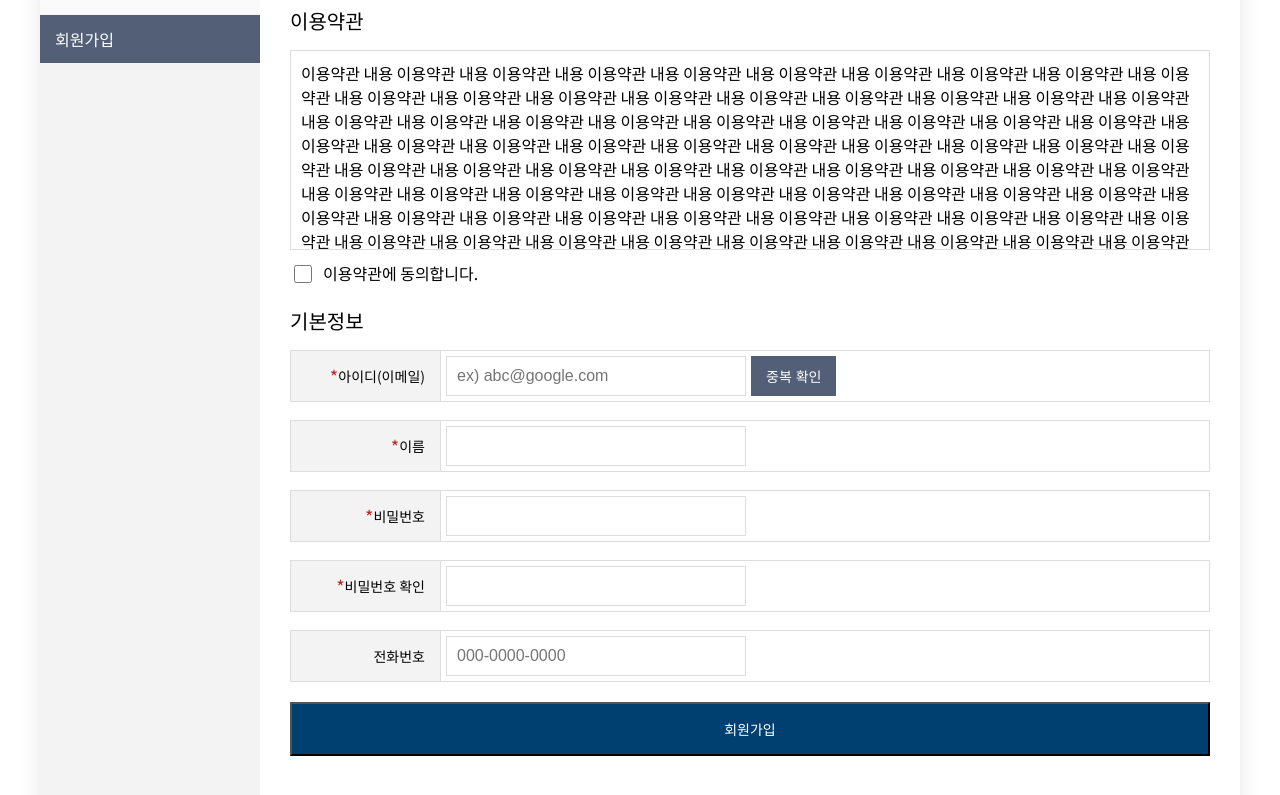
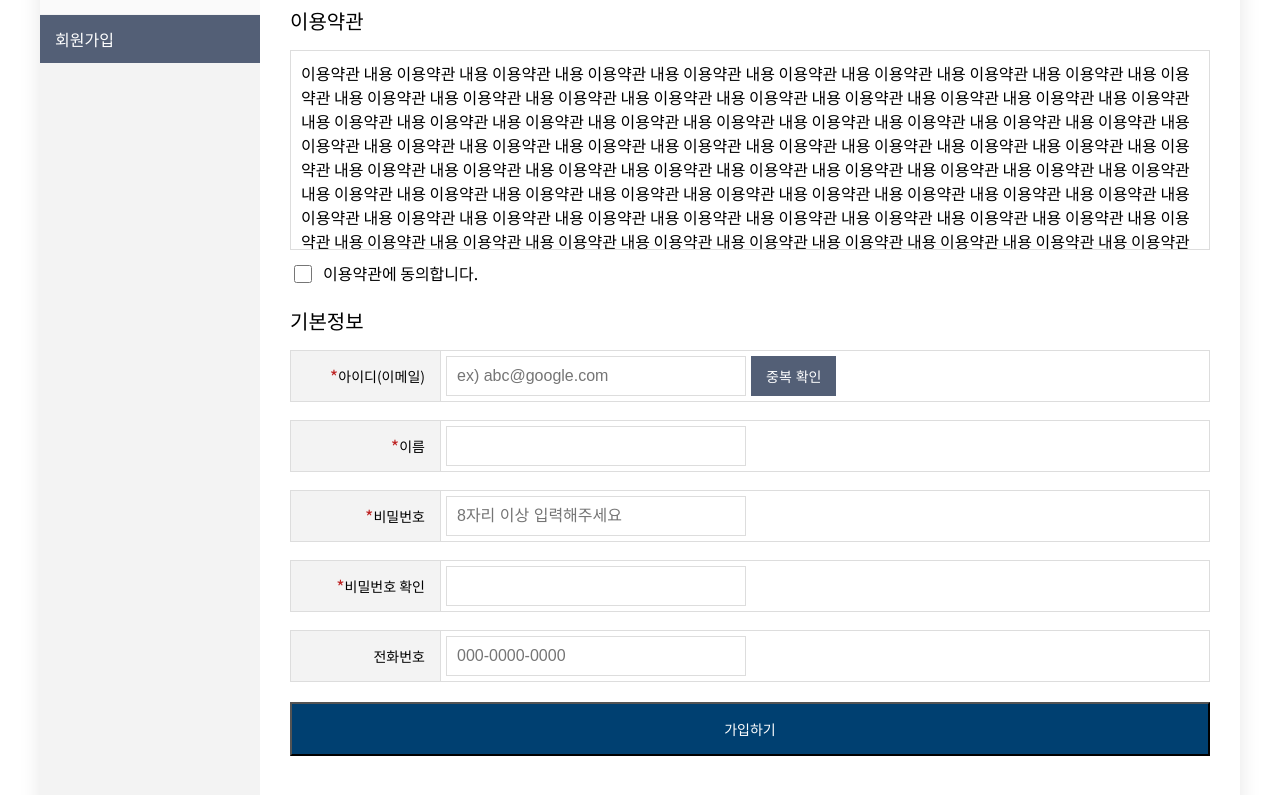
Before and after one commit to raquim47/Edu-Assoc, a React (Create React App) app: page /accounts/register in a window 1280 px wide. Shown: the part 451-1246 px from the top of the page. Built offline with nearby package versions, Linux system fonts and the light colour scheme; no server answers.

Commit message:
RegisterPage

```diff
--- a/src/components/accounts/RegisterPage.jsx
+++ b/src/components/accounts/RegisterPage.jsx
@@ -1,9 +1,11 @@
-import AgreementCheckBox from './ui/AgreementCheckBox';
-import RegisterInput from './ui/RegisterInput';
-import { checkEmailDuplicate } from 'components/accounts/utils';
-import React from 'react';
+import { useState } from 'react';
+import { useNavigate } from 'react-router';
 import { useForm } from 'react-hook-form';
 import styled from 'styled-components';
+import AgreementCheckBox from './ui/AgreementCheckBox';
+import InputFIeld from './ui/InputFIeld';
+import { checkEmailDuplicate } from 'components/accounts/utils';
+import { useRegisterUser } from './hooks/useRegisterUser';
 
 const Form = styled.form`
   display: flex;
@@ -16,11 +18,14 @@ const Form = styled.form`
     color: ${(props) => props.theme.color.white};
 
     &:disabled {
-      background-color: ${(props) => props.theme.color.gray[2]};
+      background-color: ${(props) => props.theme.color.gray[0]};
       cursor: default;
     }
     &:hover {
       background-color: ${(props) => props.theme.color.blue[2]};
+    }
+    &:disabled:hover {
+      background-color: ${(props) => props.theme.color.gray[0]};
     }
   }
 `;
@@ -45,78 +50,141 @@ const CheckBtn = styled.button`
 `;
 
 const RegisterPage = () => {
+  const navigate = useNavigate();
+  const [emailDupChecked, setEmailDupChecked] = useState(false);
+  const { register: registerUser, isLoading } = useRegisterUser();
   const {
     register,
     handleSubmit,
     watch,
+    setError,
+    clearErrors,
     formState: { errors },
   } = useForm();
-  const onSubmit = (data) => console.log(data);
 
-  const emailWatched = watch('email');
-
+  const handleFormSubmit = (e) => {
+    e.preventDefault();
+    const termsAgreementChecked = watch('termsAgreement');
+    if (!termsAgreementChecked) return alert('이용약관에 동의해주세요');
+    if (!emailDupChecked) {
+      alert('이메일 중복체크가 완료되지 않았습니다.');
+      setError('email', { message: '이메일 중복체크가 완료되지 않았습니다.' });
+      return;
+    }
+    handleSubmit(
+      async (data) => {
+        try {
+          await registerUser(data);
+          alert('가입이 완료되었습니다');
+          navigate('/accounts/login');
+        } catch (error) {
+          alert(`계정 등록 중 오류가 발생했습니다: ${error.message}`);
+        }
+      },
+      () => alert('입력사항을 확인해주세요')
+    )(e);
+  };
   return (
     <div>
-      <Form onSubmit={handleSubmit(onSubmit)}>
+      <Form onSubmit={handleFormSubmit}>
         <Fieldset>
           <legend>이용약관</legend>
           <AgreementCheckBox
             agreementText={'이용약관 내용 '.repeat(150)}
             id="termsAgreement"
             label="이용약관에 동의합니다."
-            {...register('termsAgreed', { required: true })}
+            {...register('termsAgreement', { required: true })}
           />
         </Fieldset>
         <Fieldset>
           <legend>기본정보</legend>
-          <RegisterInput
+          <InputFIeld
             id="email"
             label="아이디(이메일)"
             isRequired
             placeholder="ex) abc@google.com"
-            {...register('email', { required: '이름은 필수 항목입니다.' })}
+            error={errors['email']}
+            {...register('email', {
+              required: '이메일을 입력하세요.',
+              pattern: {
+                value: /^[a-zA-Z0-9+-.]+@[a-zA-Z0-9-]+\.[a-zA-Z0-9-.]+$/i,
+                message: '이메일이 형식에 맞지 않습니다',
+              },
+            })}
           >
             <CheckBtn
               type="button"
-              onClick={() => checkEmailDuplicate(emailWatched)}
+              onClick={() =>
+                checkEmailDuplicate(
+                  watch().email,
+                  setError,
+                  setEmailDupChecked,
+                  clearErrors
+                )
+              }
             >
               중복 확인
             </CheckBtn>
-          </RegisterInput>
-          <RegisterInput
+          </InputFIeld>
+          <InputFIeld
             id="username"
             label="이름"
             isRequired
-            // placeholder="ex) abc@google.com"
-            {...register('username', { required: '이름은 필수 항목입니다.' })}
+            error={errors['username']}
+            {...register('username', {
+              required: '이름을 입력하세요.',
+              pattern: {
+                value: /^[가-힣a-zA-Z]{2,8}$/,
+                message: '공백을 제외한 영어, 한글 2자 ~ 8자',
+              },
+            })}
           />
-          <RegisterInput
+          <InputFIeld
             id="password"
             label="비밀번호"
             isRequired
             type="password"
-            {...register('password', { required: '비밀번호를 입력하세요' })}
+            placeholder="8자리 이상 입력해주세요"
+            error={errors['password']}
+            {...register('password', {
+              required: '비밀번호를 입력하세요',
+              pattern: {
+                value: /^.{8,}$/,
+                message: '8자리 이상 입력해주세요',
+              },
+            })}
           />
-          <RegisterInput
-            id="password-confirm"
+          <InputFIeld
+            id="passwordConfirm"
             label="비밀번호 확인"
             isRequired
             type="password"
-            {...register('password-confirm', {
-              required: '비밀번호를 입력하세요',
+            error={errors['passwordConfirm']}
+            {...register('passwordConfirm', {
+              required: '비밀번호 확인을 입력해주세요',
+              validate: (value) =>
+                watch().password !== value
+                  ? '비밀번호 확인란이 일치하지 않습니다'
+                  : true,
             })}
           />
-          <RegisterInput
+          <InputFIeld
             id="phone"
             label="전화번호"
-            // isRequired
             placeholder="000-0000-0000"
-            {...register('phone', { required: '비밀번호를 입력하세요' })}
+            error={errors['phone']}
+            {...register('phone', {
+              pattern: {
+                value: /^(\d{3}-\d{4}-\d{4})$/,
+                message:
+                  '형식이 올바르지 않습니다(010-0000-0000)',
+              },
+            })}
           />
         </Fieldset>
 
-        <button className="submit-btn" type="submit">
-          회원가입
+        <button className="submit-btn" type="submit" disabled={isLoading}>
+          {isLoading ? '요청중' : '가입하기'}
         </button>
       </Form>
     </div>
--- /dev/null
+++ b/src/components/accounts/hooks/useRegisterUser.js
@@ -0,0 +1,33 @@
+import { useState } from 'react';
+import { createUserWithEmailAndPassword } from 'firebase/auth';
+import { doc, setDoc } from 'firebase/firestore';
+import { auth, db } from 'fb/firebase-init';
+
+export const useRegisterUser = () => {
+  const [isLoading, setIsLoading] = useState(false);
+
+  const register = async (data) => {
+    setIsLoading(true);
+    try {
+      const userCredential = await createUserWithEmailAndPassword(
+        auth,
+        data.email,
+        data.password
+      );
+      const user = userCredential.user;
+
+      await setDoc(doc(db, 'users', user.uid), {
+        username: data.username,
+        phone: data.phone,
+        email: data.email,
+      });
+    } catch (error) {
+      console.error(error);
+      throw error;
+    } finally {
+      setIsLoading(false);
+    }
+  };
+
+  return { register, isLoading };
+};
--- /dev/null
+++ b/src/components/accounts/ui/InputFIeld.jsx
@@ -0,0 +1,63 @@
+import { forwardRef } from 'react';
+import styled from 'styled-components';
+
+const Wrapper = styled.div`
+  display: flex;
+  align-items: center;
+  position: relative;
+  border: 1px solid ${(props) => props.theme.color.gray[1]};
+  gap: 5px;
+
+  label {
+    display: flex;
+    justify-content: flex-end;
+    align-items: center;
+    width: 150px;
+    padding: 15px;
+    border-right: 1px solid ${(props) => props.theme.color.gray[1]};
+    font-size: ${(props) => props.theme.fontSize.s};
+    text-align: end;
+    background-color: ${(props) => props.theme.color.gray[2]};
+  }
+
+  .required-mark {
+    color: ${(props) => props.theme.color.red};
+    font-size: ${(props) => props.theme.fontSize.l};
+    line-height: 0;
+  }
+
+  input {
+    width: 300px;
+    padding: 10px 10px;
+    font-size: 16px;
+    outline: none;
+    border: 1px solid ${(props) => props.theme.color.gray[1]};
+  }
+`;
+
+const ErrorMassage = styled.p`
+  position: absolute;
+  top: 100%;
+  left: 160px;
+  color: ${(props) => props.theme.color.red};
+  font-size: ${(props) => props.theme.fontSize.xs};
+  white-space: nowrap;
+`;
+
+const InputFIeld = forwardRef(
+  ({ id, label, isRequired, children, error, ...props }, ref) => {
+    return (
+      <Wrapper>
+        <label htmlFor={id}>
+          {isRequired && <span className="required-mark">*</span>}
+          {label}
+        </label>
+        <input id={id} ref={ref} {...props} />
+        {children}
+        {error && <ErrorMassage>{error.message}</ErrorMassage>}
+      </Wrapper>
+    );
+  }
+);
+
+export default InputFIeld;
--- a/src/components/accounts/ui/RegisterInput.jsx
+++ /dev/null
@@ -1,50 +0,0 @@
-import { forwardRef } from 'react';
-import styled from 'styled-components';
-
-const Wrapper = styled.div`
-  display: flex;
-  align-items: center;
-  border: 1px solid ${props => props.theme.color.gray[1]};
-  gap: 5px;
-
-  label {
-    display: flex;
-    justify-content: flex-end;
-    align-items: center;
-    width: 150px;
-    padding: 15px;
-    border-right: 1px solid ${props => props.theme.color.gray[1]};
-    font-size: ${props => props.theme.fontSize.s};
-    text-align: end;
-    background-color: ${props => props.theme.color.gray[2]};
-  }
-
-  .required-mark {
-    color: ${props => props.theme.color.red};
-    font-size: ${props => props.theme.fontSize.l};
-    line-height: 0;
-  }
-
-  input {
-    width: 300px;
-    padding: 10px 10px;
-    font-size: 16px;
-    outline: none;
-    border: 1px solid ${props => props.theme.color.gray[1]};
-  }
-`;
-
-const RegisterInput = forwardRef(({ id, label, isRequired, children, ...props }, ref) => {
-  return (
-    <Wrapper>
-      <label htmlFor={id}>
-        {isRequired && <span className="required-mark">*</span>}
-        {label}
-      </label>
-      <input id={id} ref={ref} {...props} />
-      {children}
-    </Wrapper>
-  );
-});
-
-export default RegisterInput;
--- a/src/components/accounts/utils.js
+++ b/src/components/accounts/utils.js
@@ -1,20 +1,29 @@
 import { collection, query, where, getDocs } from 'firebase/firestore';
 import { db } from 'fb/firebase-init';
 
-export const checkEmailDuplicate = async (email) => {
-  if (!email) return alert('비어있음');
+export const checkEmailDuplicate = async (
+  email,
+  setError,
+  setEmailDupChecked,
+  clearErrors
+) => {
+  if (!email) return alert('이메일을 입력해주세요');
+  const emailRegex = /^[a-zA-Z0-9+-_.]+@[a-zA-Z0-9-]+\.[a-zA-Z0-9-.]+$/i;
+  if (!emailRegex.test(email)) return alert('이메일 형식에 맞지 않습니다.');
 
   try {
     const usersRef = collection(db, 'users');
     const q = query(usersRef, where('email', '==', email));
     const querySnapshot = await getDocs(q);
-    console.log(querySnapshot);
-    if(!querySnapshot.empty) {
+    if (!querySnapshot.empty) {
+      alert('이미 존재하는 이메일입니다.');
+      setError('email', { message: '이미 존재하는 이메일입니다.' });
+    } else {
       alert(email + '는 사용 가능한 이메일입니다.');
-    } else {
-      alert('이미 존재하는 이메일입니다.');
-    };
+      setEmailDupChecked(true);
+      clearErrors('email');
+    }
   } catch (error) {
-    console.log(error);
+    console.error(error);
   }
 };
```
